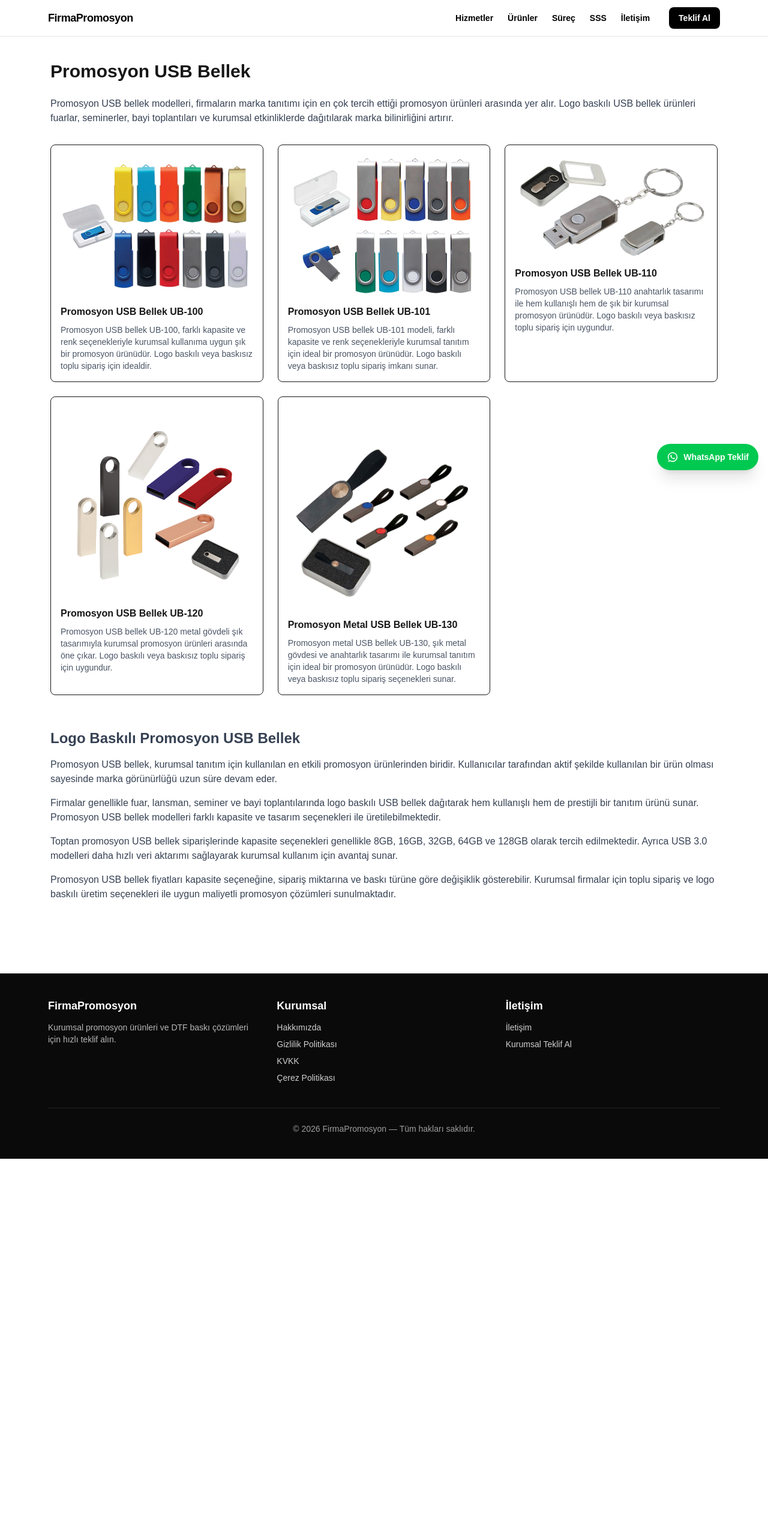
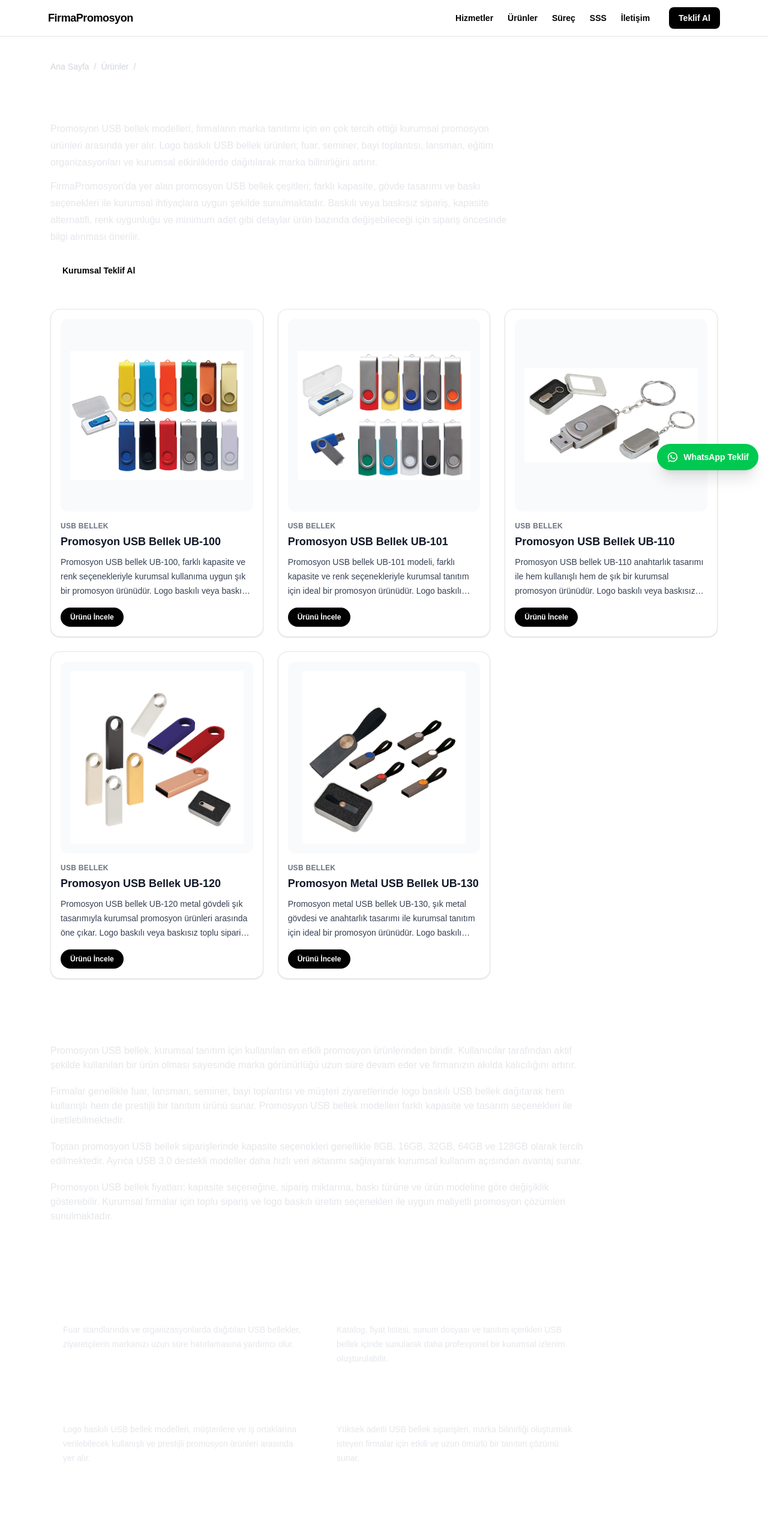
Before and after one commit to berkankocek1-dot/firmapromosyon, a Next.js app: page /promosyon-usb-bellek in a window 1280 px wide. Shown: the top 2566 px of the page at 60% size. Before the commit the page ends 1932 px from the top, so only its background shows below. Built offline with nearby package versions, Linux system fonts and the light colour scheme.

Commit message:
Improve SEO and category pages (USB, Ajanda, Defter, Anahtarlık, Kalem)

```diff
--- a/app/promosyon-usb-bellek/page.tsx
+++ b/app/promosyon-usb-bellek/page.tsx
@@ -4,94 +4,326 @@ import type { Metadata } from "next";
 import { products } from "@/data/products";
 
 const SITE_URL = "https://www.firmapromosyon.com";
+const PAGE_URL = `${SITE_URL}/promosyon-usb-bellek`;
+const CATEGORY = "USB Bellek";
+
+function JsonLd({ data }: { data: Record<string, any> }) {
+  return (
+    <script
+      type="application/ld+json"
+      dangerouslySetInnerHTML={{ __html: JSON.stringify(data) }}
+    />
+  );
+}
 
 export const metadata: Metadata = {
-  title: "Promosyon USB Bellek | Logo Baskılı USB Bellek",
+  title:
+    "Promosyon USB Bellek | Logo Baskılı Kurumsal Promosyon USB Bellek Modelleri",
   description:
-    "Promosyon USB bellek modelleri. Logo baskılı USB bellek, toptan kurumsal promosyon USB bellek çeşitleri için hızlı teklif alın.",
-  alternates: { canonical: `${SITE_URL}/promosyon-usb-bellek` },
+    "Promosyon USB bellek modelleri, logo baskılı USB bellek çeşitleri ve toplu sipariş seçenekleri için hızlı teklif alın. Kurumsal tanıtım, fuar, etkinlik ve müşteri dağıtımları için promosyon USB bellek ürünlerini inceleyin.",
+  alternates: { canonical: PAGE_URL },
+  robots: {
+    index: true,
+    follow: true,
+    googleBot: {
+      index: true,
+      follow: true,
+      "max-image-preview": "large",
+      "max-snippet": -1,
+      "max-video-preview": -1,
+    },
+  },
+  openGraph: {
+    title: "Promosyon USB Bellek | FirmaPromosyon",
+    description:
+      "Logo baskılı promosyon USB bellek çeşitleri. Kurumsal tanıtım, fuar dağıtımı ve toplu sipariş için promosyon USB bellek modellerini inceleyin.",
+    url: PAGE_URL,
+    siteName: "FirmaPromosyon",
+    locale: "tr_TR",
+    type: "website",
+    images: [
+      {
+        url: `${SITE_URL}/og.jpg`,
+        width: 1200,
+        height: 630,
+        alt: "Promosyon USB Bellek Modelleri",
+      },
+    ],
+  },
+  twitter: {
+    card: "summary_large_image",
+    title: "Promosyon USB Bellek | FirmaPromosyon",
+    description:
+      "Logo baskılı promosyon USB bellek çeşitleri. Kurumsal toplu sipariş ve hızlı teklif imkanı.",
+    images: [`${SITE_URL}/og.jpg`],
+  },
 };
 
 export default function UsbPage() {
-  const usbProducts = products.filter(
-    (p) => p.category === "USB Bellek"
-  );
+  const usbProducts = products.filter((p) => p.category === CATEGORY);
+
+  const itemListElement = usbProducts.map((product, idx) => ({
+    "@type": "ListItem",
+    position: idx + 1,
+    url: `${SITE_URL}/urunler/${product.slug}`,
+    name: product.title,
+  }));
 
   return (
-    <main className="mx-auto max-w-6xl px-5 py-10">
+    <main className="mx-auto max-w-6xl px-5 py-10 text-white">
+      <JsonLd
+        data={{
+          "@context": "https://schema.org",
+          "@type": "BreadcrumbList",
+          itemListElement: [
+            {
+              "@type": "ListItem",
+              position: 1,
+              name: "Ana Sayfa",
+              item: `${SITE_URL}/`,
+            },
+            {
+              "@type": "ListItem",
+              position: 2,
+              name: "Ürünler",
+              item: `${SITE_URL}/urunler`,
+            },
+            {
+              "@type": "ListItem",
+              position: 3,
+              name: "Promosyon USB Bellek",
+              item: PAGE_URL,
+            },
+          ],
+        }}
+      />
 
-      <h1 className="text-3xl font-bold mb-6">
+      <JsonLd
+        data={{
+          "@context": "https://schema.org",
+          "@type": "CollectionPage",
+          name: "Promosyon USB Bellek",
+          url: PAGE_URL,
+          description:
+            "Logo baskılı promosyon USB bellek modelleri. Kurumsal toplu sipariş, fuar dağıtımı ve hızlı teklif için USB bellek çeşitleri.",
+          mainEntity: {
+            "@type": "ItemList",
+            numberOfItems: usbProducts.length,
+            itemListElement,
+          },
+        }}
+      />
+
+      <nav className="mb-6 text-sm text-gray-300">
+        <Link href="/" className="hover:text-white hover:underline">
+          Ana Sayfa
+        </Link>
+        <span className="px-2">/</span>
+        <Link href="/urunler" className="hover:text-white hover:underline">
+          Ürünler
+        </Link>
+        <span className="px-2">/</span>
+        <span className="font-semibold text-white">Promosyon USB Bellek</span>
+      </nav>
+
+      <header className="mb-10">
+        <h1 className="mb-4 text-3xl font-extrabold text-white md:text-4xl">
           Promosyon USB Bellek
         </h1>
 
-      <p className="text-gray-700 mb-8">
+        <p className="max-w-3xl text-base leading-7 text-gray-200">
           Promosyon USB bellek modelleri, firmaların marka tanıtımı için en çok
-        tercih ettiği promosyon ürünleri arasında yer alır. Logo baskılı USB
-        bellek ürünleri fuarlar, seminerler, bayi toplantıları ve kurumsal
-        etkinliklerde dağıtılarak marka bilinirliğini artırır.
+          tercih ettiği kurumsal promosyon ürünleri arasında yer alır. Logo
+          baskılı USB bellek ürünleri; fuar, seminer, bayi toplantısı, lansman,
+          eğitim organizasyonları ve kurumsal etkinliklerde dağıtılarak marka
+          bilinirliğini artırır.
         </p>
 
-      {/* Ürün Grid */}
-      <div className="grid gap-6 sm:grid-cols-2 md:grid-cols-3">
+        <p className="mt-3 max-w-3xl text-base leading-7 text-gray-200">
+          FirmaPromosyon’da yer alan promosyon USB bellek çeşitleri; farklı
+          kapasite, gövde tasarımı ve baskı seçenekleri ile kurumsal ihtiyaçlara
+          uygun şekilde sunulmaktadır. Baskılı veya baskısız sipariş, kapasite
+          alternatifi, renk uygunluğu ve minimum adet gibi detaylar ürün bazında
+          değişebileceği için sipariş öncesinde bilgi alınması önerilir.
+        </p>
+
+        <div className="mt-5 flex flex-wrap gap-3">
+          <Link
+            href="/kurumsal-teklif-al"
+            className="rounded-full bg-white px-5 py-3 text-sm font-semibold text-black transition hover:opacity-90"
+          >
+            Kurumsal Teklif Al
+          </Link>
+
+          <Link
+            href="/urunler?kategori=USB%20Bellek"
+            className="rounded-full border border-white/30 px-5 py-3 text-sm font-semibold text-white transition hover:bg-white/10"
+          >
+            Ürünlerde Filtrele
+          </Link>
+        </div>
+      </header>
+
+      <section className="grid gap-6 sm:grid-cols-2 md:grid-cols-3">
         {usbProducts.map((product) => (
           <Link
             key={product.id}
             href={`/urunler/${product.slug}`}
-            className="border rounded-lg p-4 hover:shadow-md"
+            className="rounded-2xl border border-gray-200 bg-white p-4 shadow-sm transition hover:-translate-y-0.5 hover:shadow-md"
           >
+            <div className="relative aspect-square w-full overflow-hidden rounded-xl bg-gray-50">
               <Image
                 src={product.image}
                 alt={product.title}
-              width={500}
-              height={500}
-              className="rounded mb-3"
+                fill
+                className="object-contain p-4"
+                sizes="(max-width: 768px) 100vw, 33vw"
               />
+            </div>
 
-            <h2 className="font-semibold mb-2">
+            <div className="mt-4">
+              <div className="text-xs font-semibold uppercase tracking-wide text-gray-500">
+                {product.category}
+              </div>
+
+              <h2 className="mt-1 text-lg font-bold text-gray-900">
                 {product.title}
               </h2>
 
-            <p className="text-sm text-gray-600">
+              <p className="mt-2 line-clamp-3 text-sm leading-6 text-gray-700">
                 {product.shortDesc}
               </p>
+
+              <div className="mt-4 inline-flex rounded-full bg-black px-4 py-2 text-xs font-semibold text-white">
+                Ürünü İncele
+              </div>
+            </div>
           </Link>
         ))}
-      </div>
+      </section>
 
-      {/* SEO Yazısı */}
-      <section className="mt-14 text-gray-700 space-y-4">
-        <h2 className="text-2xl font-semibold">
-          Logo Baskılı Promosyon USB Bellek
+      {usbProducts.length === 0 && (
+        <p className="mt-10 text-center text-gray-300">
+          Bu kategoride henüz ürün yok.
+        </p>
+      )}
+
+      {usbProducts.length > 0 && (
+        <>
+          <section className="mt-14 max-w-4xl space-y-5 text-gray-200">
+            <h2 className="text-2xl font-bold text-white">
+              Logo Baskılı Promosyon USB Bellek Modelleri
             </h2>
 
             <p>
               Promosyon USB bellek, kurumsal tanıtım için kullanılan en etkili
-          promosyon ürünlerinden biridir. Kullanıcılar tarafından aktif şekilde
-          kullanılan bir ürün olması sayesinde marka görünürlüğü uzun süre
-          devam eder.
+              promosyon ürünlerinden biridir. Kullanıcılar tarafından aktif
+              şekilde kullanılan bir ürün olması sayesinde marka görünürlüğü
+              uzun süre devam eder ve firmanızın akılda kalıcılığını artırır.
             </p>
 
             <p>
-          Firmalar genellikle fuar, lansman, seminer ve bayi toplantılarında
-          logo baskılı USB bellek dağıtarak hem kullanışlı hem de prestijli bir
-          tanıtım ürünü sunar. Promosyon USB bellek modelleri farklı kapasite ve
-          tasarım seçenekleri ile üretilebilmektedir.
+              Firmalar genellikle fuar, lansman, seminer, bayi toplantısı ve
+              müşteri ziyaretlerinde logo baskılı USB bellek dağıtarak hem
+              kullanışlı hem de prestijli bir tanıtım ürünü sunar. Promosyon USB
+              bellek modelleri farklı kapasite ve tasarım seçenekleri ile
+              üretilebilmektedir.
             </p>
 
             <p>
               Toptan promosyon USB bellek siparişlerinde kapasite seçenekleri
-          genellikle 8GB, 16GB, 32GB, 64GB ve 128GB olarak tercih edilmektedir.
-          Ayrıca USB 3.0 modelleri daha hızlı veri aktarımı sağlayarak kurumsal
-          kullanım için avantaj sunar.
+              genellikle 8GB, 16GB, 32GB, 64GB ve 128GB olarak tercih
+              edilmektedir. Ayrıca USB 3.0 destekli modeller daha hızlı veri
+              aktarımı sağlayarak kurumsal kullanım açısından avantaj sunar.
             </p>
 
             <p>
-          Promosyon USB bellek fiyatları kapasite seçeneğine, sipariş miktarına
-          ve baskı türüne göre değişiklik gösterebilir. Kurumsal firmalar için
-          toplu sipariş ve logo baskılı üretim seçenekleri ile uygun maliyetli
-          promosyon çözümleri sunulmaktadır.
+              Promosyon USB bellek fiyatları; kapasite seçeneğine, sipariş
+              miktarına, baskı türüne ve ürün modeline göre değişiklik
+              gösterebilir. Kurumsal firmalar için toplu sipariş ve logo baskılı
+              üretim seçenekleri ile uygun maliyetli promosyon çözümleri
+              sunulmaktadır.
             </p>
           </section>
+
+          <section className="mt-14 max-w-4xl">
+            <h2 className="text-2xl font-bold text-white">
+              Promosyon USB Bellek Nerelerde Kullanılır?
+            </h2>
+
+            <div className="mt-5 grid gap-4 sm:grid-cols-2">
+              <div className="rounded-2xl border border-white/10 bg-white/5 p-5">
+                <h3 className="text-lg font-semibold text-white">
+                  Fuar ve Etkinlik Dağıtımları
+                </h3>
+                <p className="mt-2 text-sm leading-6 text-gray-200">
+                  Fuar standlarında ve organizasyonlarda dağıtılan USB bellekler,
+                  ziyaretçilerin markanızı uzun süre hatırlamasına yardımcı olur.
+                </p>
+              </div>
+
+              <div className="rounded-2xl border border-white/10 bg-white/5 p-5">
+                <h3 className="text-lg font-semibold text-white">
+                  Bayi ve Müşteri Sunumları
+                </h3>
+                <p className="mt-2 text-sm leading-6 text-gray-200">
+                  Katalog, fiyat listesi, sunum dosyası ve tanıtım içerikleri
+                  USB bellek içinde sunularak daha profesyonel bir kurumsal
+                  izlenim oluşturulabilir.
+                </p>
+              </div>
+
+              <div className="rounded-2xl border border-white/10 bg-white/5 p-5">
+                <h3 className="text-lg font-semibold text-white">
+                  Kurumsal Hediye Dağıtımları
+                </h3>
+                <p className="mt-2 text-sm leading-6 text-gray-200">
+                  Logo baskılı USB bellek modelleri, müşterilere ve iş
+                  ortaklarına verilebilecek kullanışlı ve prestijli promosyon
+                  ürünleri arasında yer alır.
+                </p>
+              </div>
+
+              <div className="rounded-2xl border border-white/10 bg-white/5 p-5">
+                <h3 className="text-lg font-semibold text-white">
+                  Toplu Firma Tanıtımı
+                </h3>
+                <p className="mt-2 text-sm leading-6 text-gray-200">
+                  Yüksek adetli USB bellek siparişleri, marka bilinirliği
+                  oluşturmak isteyen firmalar için etkili ve uzun ömürlü bir
+                  tanıtım çözümü sunar.
+                </p>
+              </div>
+            </div>
+          </section>
+
+          <section className="mt-14 max-w-4xl">
+            <h2 className="text-2xl font-bold text-white">
+              Sık Aranan Promosyon USB Bellek Terimleri
+            </h2>
+
+            <div className="mt-4 flex flex-wrap gap-2">
+              {[
+                "promosyon usb bellek",
+                "logo baskılı usb bellek",
+                "kurumsal usb bellek",
+                "toptan usb bellek",
+                "firma logolu usb bellek",
+                "usb bellek modelleri",
+                "baskılı usb bellek",
+                "promosyon ürünleri",
+              ].map((item) => (
+                <span
+                  key={item}
+                  className="rounded-full border border-white/10 bg-white/5 px-3 py-2 text-sm text-gray-100"
+                >
+                  {item}
+                </span>
+              ))}
+            </div>
+          </section>
+        </>
+      )}
     </main>
   );
 }
```
Also changed, not shown: app/promosyon-ajanda/page.tsx (+29 -29 lines), app/promosyon-anahtarlik/page.tsx (+28 -28 lines), app/promosyon-cakmak/page.tsx (+28 -28 lines), app/promosyon-defter/page.tsx (+28 -28 lines), app/promosyon-kalem/page.tsx (+28 -28 lines). Lines whose indentation alone changed are shown as unchanged.
